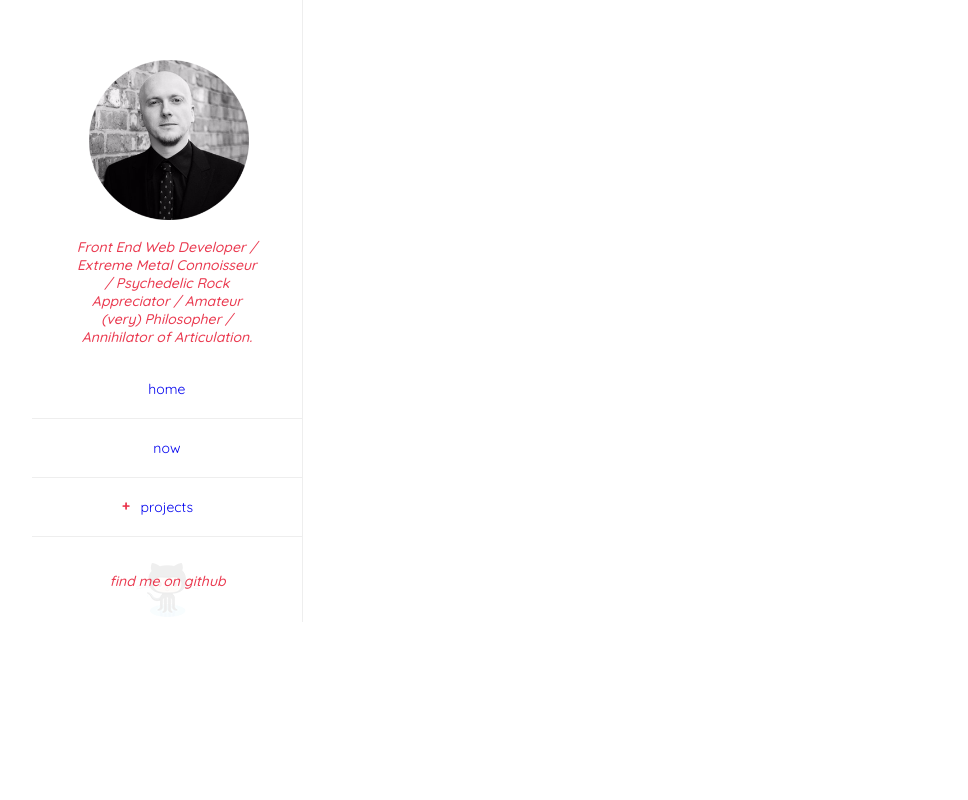
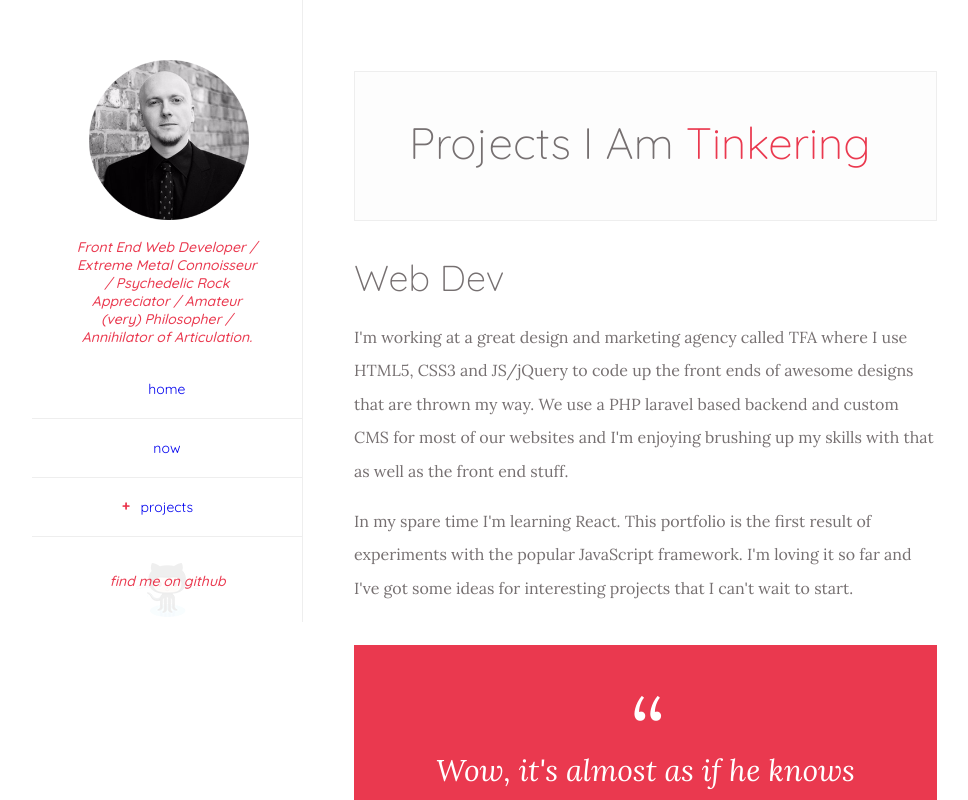
Before and after one commit to SiAdcock/myportfolio, a React (Create React App) app: page /projects in a window 1280 px wide. Shown: the top 800 px of the page, without its empty margins (75-1043 px from the left). Built offline with nearby package versions, Linux system fonts and the light colour scheme; a web font is replaced by a local one.

Commit message:
finally fixed transitions

```diff
--- a/src/App.css
+++ b/src/App.css
@@ -333,5 +333,5 @@ h2 {
 
 .fade-enter.fade-enter-active {
   opacity: 1;
-  transition: opacity 400ms ease-in;
+  transition: opacity 500ms ease-in;
 }
--- a/src/App.js
+++ b/src/App.js
@@ -10,8 +10,9 @@ import ScrollToTop from './ScrollToTop';
 import SidePanel from './SidePanel';
 import Home from './Home';
 import Now from './Now';
+import Projects from './Projects';
 
-const App = withRouter(({ location }) => (
+const App = withRouter(({ location }) =>(
    <div className="App">
       <div className="container">
         <SidePanel />
@@ -20,10 +21,12 @@ const App = withRouter(({ location }) => (
             <CSSTransition
               key={location.key}
               classNames="fade"
-              timeout={{ enter: 1000, exit: 1000 }}>
+              timeout={{enter: 400, exit: 0}}
+              exit={false}>
               <Switch>
                 <Route exact path="/" component={Home}/>
                 <Route path="/now" component={Now}/>
+                <Route path="/projects" component={Projects}/>
               </Switch>
             </CSSTransition>
           </TransitionGroup>
--- /dev/null
+++ b/src/Projects.js
@@ -0,0 +1,29 @@
+import React, { Component } from 'react';
+
+import Qpanel from './Qpanel';
+
+class Now extends Component {
+  render() {
+    return (
+      <div className="page">
+
+        <h1>Projects I Am <span className="red">Tinkering</span></h1>
+
+        <h2>Web Dev</h2>
+
+        <p>I'm working at a great design and marketing agency called TFA where I use HTML5, CSS3 and JS/jQuery to code up the front ends of awesome designs that are thrown my way. We use a PHP laravel based backend and custom CMS for most of our websites and I'm enjoying brushing up my skills with that as well as the front end stuff.</p>
+
+        <p>In my spare time I'm learning React. This portfolio is the first result of experiments with the popular JavaScript framework. I'm loving it so far and I've got some ideas for interesting projects that I can't wait to start.</p>
+
+        <Qpanel
+          Qtext="Wow, it's almost as if he knows what he's doing!"
+          Qauthor="another designer to me (and quite a lot of people, it's a bit of a catchphrase of his)"
+        />
+
+
+      </div>
+    );
+  }
+}
+
+export default Now;
```
